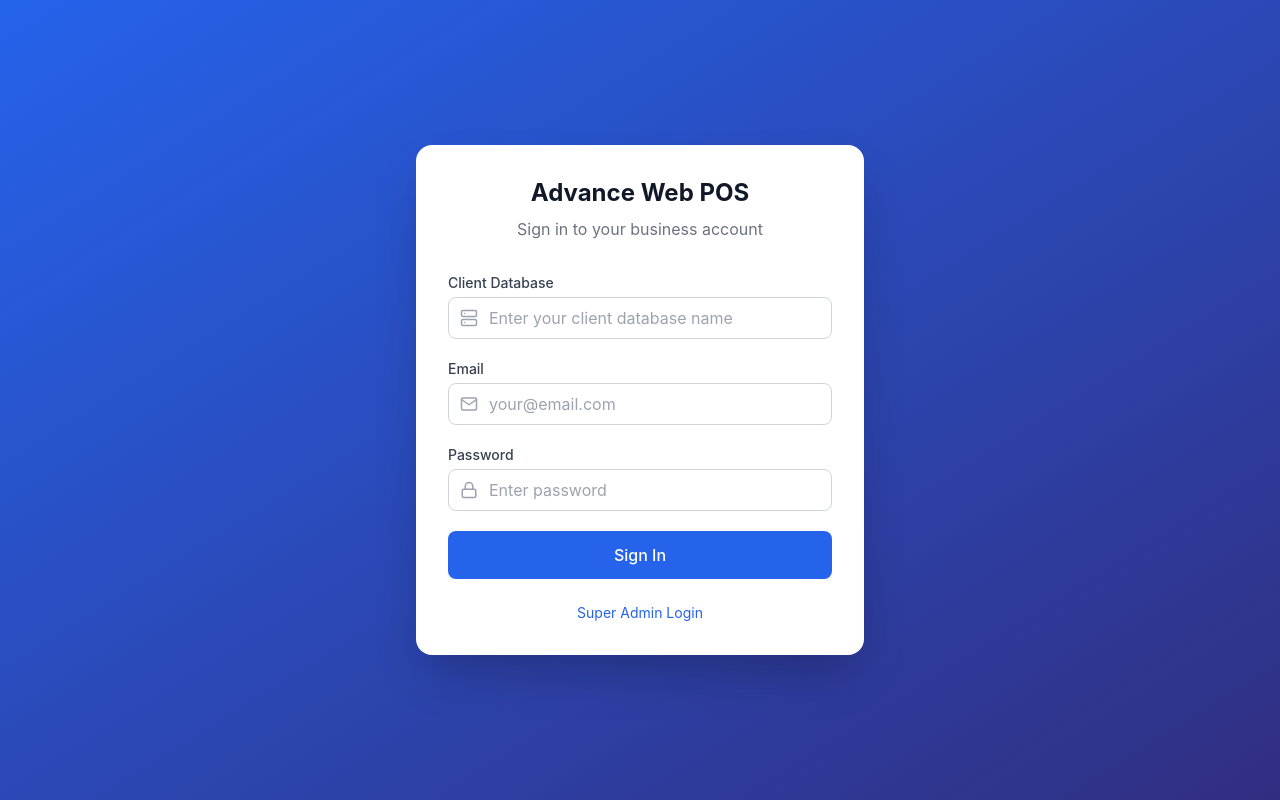
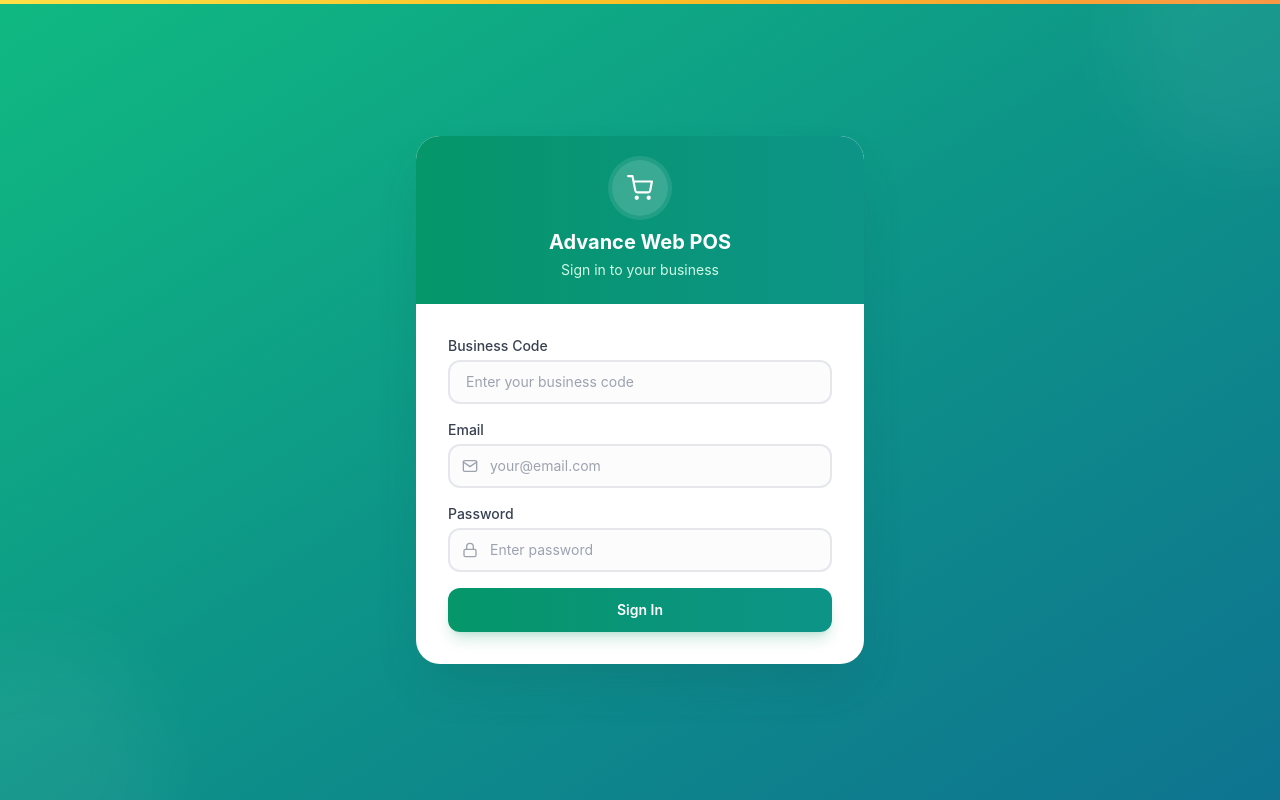
Before and after one commit to vibecodingexpert/Advance-Web-POS, a React (Vite) app in the folder frontend/: page /portal/login in a window 1280 px wide. Before the commit this address led to /login. Built offline with nearby package versions, Linux system fonts and the light colour scheme; no server answers.

Commit message:
Separate login pages - different designs, URLs, no cross-links

```diff
--- a/frontend/src/App.jsx
+++ b/frontend/src/App.jsx
@@ -39,9 +39,9 @@ function App() {
 
   return (
     <Routes>
-      <Route path="/" element={<Navigate to="/login" />} />
-      <Route path="/login" element={<ClientLogin />} />
-      <Route path="/admin/login" element={<SuperAdminLogin />} />
+      <Route path="/" element={<Navigate to="/portal/login" />} />
+      <Route path="/portal/login" element={<ClientLogin />} />
+      <Route path="/secure/login" element={<SuperAdminLogin />} />
 
       {user?.role === 'super_admin' ? (
         <Route path="/admin" element={<SuperAdminLayout />}>
@@ -69,7 +69,7 @@ function App() {
           <Route path="users" element={<Users />} />
         </Route>
       ) : (
-        <Route path="*" element={<Navigate to="/login" />} />
+        <Route path="*" element={<Navigate to="/portal/login" />} />
       )}
     </Routes>
   );
--- a/frontend/src/pages/auth/ClientLogin.jsx
+++ b/frontend/src/pages/auth/ClientLogin.jsx
@@ -2,7 +2,7 @@ import { useState, useEffect } from 'react';
 import { useDispatch, useSelector } from 'react-redux';
 import { useNavigate } from 'react-router-dom';
 import { clientLogin, clearError } from '../../store/slices/authSlice';
-import { FiMail, FiLock, FiServer, FiAlertCircle } from 'react-icons/fi';
+import { FiMail, FiLock, FiAlertCircle, FiShoppingCart } from 'react-icons/fi';
 
 const ClientLogin = () => {
   const [email, setEmail] = useState('');
@@ -27,45 +27,51 @@ const ClientLogin = () => {
   };
 
   return (
-    <div className="min-h-screen bg-gradient-to-br from-blue-600 to-indigo-900 flex items-center justify-center p-4">
-      <div className="bg-white dark:bg-gray-800 rounded-2xl shadow-2xl w-full max-w-md p-8">
-        <div className="text-center mb-8">
-          <h1 className="text-2xl font-bold text-gray-900 dark:text-white">Advance Web POS</h1>
-          <p className="text-gray-500 dark:text-gray-400 mt-2">Sign in to your business account</p>
+    <div className="min-h-screen bg-gradient-to-br from-emerald-500 via-teal-600 to-cyan-700 flex items-center justify-center p-4 relative overflow-hidden">
+      <div className="absolute inset-0 bg-gradient-to-br from-emerald-500/40 via-teal-600/30 to-cyan-700/40" />
+      <div className="absolute top-0 left-0 right-0 h-1 bg-gradient-to-r from-yellow-300 via-amber-400 to-orange-400" />
+      <div className="absolute -top-24 -right-24 w-64 h-64 bg-white/5 rounded-full blur-2xl" />
+      <div className="absolute -bottom-24 -left-24 w-64 h-64 bg-white/5 rounded-full blur-2xl" />
+
+      <div className="relative z-10 bg-white rounded-3xl shadow-2xl shadow-teal-900/20 w-full max-w-md overflow-hidden">
+        <div className="bg-gradient-to-r from-emerald-600 to-teal-600 px-8 py-6 text-center">
+          <div className="w-14 h-14 bg-white/20 backdrop-blur rounded-full flex items-center justify-center mx-auto mb-3 ring-4 ring-white/10">
+            <FiShoppingCart className="text-white" size={26} />
+          </div>
+          <h1 className="text-xl font-bold text-white">Advance Web POS</h1>
+          <p className="text-emerald-100 text-sm mt-1">Sign in to your business</p>
         </div>
 
+        <div className="p-8">
           {error && (
-          <div className="bg-red-50 dark:bg-red-900/30 text-red-600 dark:text-red-400 p-3 rounded-lg mb-4 flex items-center gap-2 text-sm">
-            <FiAlertCircle size={16} />
+            <div className="bg-red-50 border border-red-200 text-red-600 p-3.5 rounded-xl mb-5 flex items-center gap-2.5 text-sm">
+              <FiAlertCircle size={16} className="shrink-0" />
               {error}
             </div>
           )}
 
-        <form onSubmit={handleSubmit} className="space-y-5">
+          <form onSubmit={handleSubmit} className="space-y-4">
             <div>
-            <label className="block text-sm font-medium text-gray-700 dark:text-gray-300 mb-1">Client Database</label>
-            <div className="relative">
-              <FiServer className="absolute left-3 top-1/2 -translate-y-1/2 text-gray-400" size={18} />
+              <label className="block text-sm font-medium text-gray-700 mb-1">Business Code</label>
               <input
                 type="text"
                 value={clientDb}
                 onChange={(e) => setClientDb(e.target.value)}
-                className="input-field pl-10"
-                placeholder="Enter your client database name"
+                className="w-full border-2 border-gray-200 text-gray-800 rounded-xl px-4 py-2.5 text-sm focus:outline-none focus:border-emerald-400 focus:ring-2 focus:ring-emerald-100 transition-all placeholder-gray-400 bg-gray-50/50"
+                placeholder="Enter your business code"
                 required
               />
             </div>
-          </div>
 
             <div>
-            <label className="block text-sm font-medium text-gray-700 dark:text-gray-300 mb-1">Email</label>
+              <label className="block text-sm font-medium text-gray-700 mb-1">Email</label>
               <div className="relative">
-              <FiMail className="absolute left-3 top-1/2 -translate-y-1/2 text-gray-400" size={18} />
+                <FiMail className="absolute left-3.5 top-1/2 -translate-y-1/2 text-gray-400" size={16} />
                 <input
                   type="email"
                   value={email}
                   onChange={(e) => setEmail(e.target.value)}
-                className="input-field pl-10"
+                  className="w-full border-2 border-gray-200 text-gray-800 rounded-xl pl-10 pr-4 py-2.5 text-sm focus:outline-none focus:border-emerald-400 focus:ring-2 focus:ring-emerald-100 transition-all placeholder-gray-400 bg-gray-50/50"
                   placeholder="your@email.com"
                   required
                 />
@@ -73,28 +79,30 @@ const ClientLogin = () => {
             </div>
 
             <div>
-            <label className="block text-sm font-medium text-gray-700 dark:text-gray-300 mb-1">Password</label>
+              <label className="block text-sm font-medium text-gray-700 mb-1">Password</label>
               <div className="relative">
-              <FiLock className="absolute left-3 top-1/2 -translate-y-1/2 text-gray-400" size={18} />
+                <FiLock className="absolute left-3.5 top-1/2 -translate-y-1/2 text-gray-400" size={16} />
                 <input
                   type="password"
                   value={password}
                   onChange={(e) => setPassword(e.target.value)}
-                className="input-field pl-10"
+                  className="w-full border-2 border-gray-200 text-gray-800 rounded-xl pl-10 pr-4 py-2.5 text-sm focus:outline-none focus:border-emerald-400 focus:ring-2 focus:ring-emerald-100 transition-all placeholder-gray-400 bg-gray-50/50"
                   placeholder="Enter password"
                   required
                 />
               </div>
             </div>
 
-          <button type="submit" disabled={loading} className="btn-primary w-full py-3">
-            {loading ? 'Signing in...' : 'Sign In'}
+            <button type="submit" disabled={loading} className="w-full bg-gradient-to-r from-emerald-600 to-teal-600 hover:from-emerald-500 hover:to-teal-500 text-white font-semibold rounded-xl py-3 text-sm transition-all duration-200 shadow-lg shadow-emerald-600/20 disabled:opacity-50 disabled:cursor-not-allowed">
+              {loading ? (
+                <span className="flex items-center justify-center gap-2">
+                  <svg className="animate-spin h-4 w-4" viewBox="0 0 24 24"><circle className="opacity-25" cx="12" cy="12" r="10" stroke="currentColor" strokeWidth="4" fill="none"/><path className="opacity-75" fill="currentColor" d="M4 12a8 8 0 018-8V0C5.373 0 0 5.373 0 12h4z"/></svg>
+                  Signing in...
+                </span>
+              ) : 'Sign In'}
             </button>
           </form>
-
-        <p className="text-center mt-6 text-sm text-gray-500 dark:text-gray-400">
-          <a href="/admin/login" className="text-primary-600 hover:text-primary-700 dark:text-primary-400">Super Admin Login</a>
-        </p>
+        </div>
       </div>
     </div>
   );
--- a/frontend/src/pages/auth/SuperAdminLogin.jsx
+++ b/frontend/src/pages/auth/SuperAdminLogin.jsx
@@ -2,7 +2,7 @@ import { useState, useEffect } from 'react';
 import { useDispatch, useSelector } from 'react-redux';
 import { useNavigate } from 'react-router-dom';
 import { superAdminLogin, clearError } from '../../store/slices/authSlice';
-import { FiMail, FiLock, FiAlertCircle } from 'react-icons/fi';
+import { FiMail, FiLock, FiAlertCircle, FiShield } from 'react-icons/fi';
 
 const SuperAdminLogin = () => {
   const [email, setEmail] = useState('');
@@ -24,30 +24,37 @@ const SuperAdminLogin = () => {
   };
 
   return (
-    <div className="min-h-screen bg-gradient-to-br from-primary-600 to-primary-900 flex items-center justify-center p-4">
-      <div className="bg-white dark:bg-gray-800 rounded-2xl shadow-2xl w-full max-w-md p-8">
-        <div className="text-center mb-8">
-          <h1 className="text-2xl font-bold text-gray-900 dark:text-white">Admin Login</h1>
-          <p className="text-gray-500 dark:text-gray-400 mt-2">Super Admin Panel</p>
+    <div className="min-h-screen bg-gray-950 flex items-center justify-center p-4 relative overflow-hidden">
+      <div className="absolute inset-0 bg-gradient-to-br from-gray-900 via-gray-950 to-black" />
+      <div className="absolute top-20 left-10 w-96 h-96 bg-primary-900/20 rounded-full blur-3xl" />
+      <div className="absolute bottom-20 right-10 w-80 h-80 bg-blue-900/20 rounded-full blur-3xl" />
+
+      <div className="relative z-10 bg-gray-900/80 backdrop-blur-xl border border-gray-800 rounded-3xl shadow-[0_0_50px_rgba(59,130,246,0.1)] w-full max-w-md p-10">
+        <div className="flex flex-col items-center mb-10">
+          <div className="w-16 h-16 bg-gradient-to-br from-primary-600 to-primary-800 rounded-2xl flex items-center justify-center mb-5 shadow-lg shadow-primary-600/20">
+            <FiShield className="text-white" size={30} />
+          </div>
+          <h1 className="text-2xl font-bold text-white tracking-tight">Administrator</h1>
+          <p className="text-gray-500 text-sm mt-1">Super Admin Panel</p>
         </div>
 
         {error && (
-          <div className="bg-red-50 dark:bg-red-900/30 text-red-600 dark:text-red-400 p-3 rounded-lg mb-4 flex items-center gap-2 text-sm">
-            <FiAlertCircle size={16} />
+          <div className="bg-red-900/30 border border-red-800/50 text-red-400 p-3.5 rounded-xl mb-5 flex items-center gap-2.5 text-sm backdrop-blur-sm">
+            <FiAlertCircle size={16} className="shrink-0" />
             {error}
           </div>
         )}
 
         <form onSubmit={handleSubmit} className="space-y-5">
           <div>
-            <label className="block text-sm font-medium text-gray-700 dark:text-gray-300 mb-1">Email</label>
+            <label className="block text-sm font-medium text-gray-400 mb-1.5">Email</label>
             <div className="relative">
-              <FiMail className="absolute left-3 top-1/2 -translate-y-1/2 text-gray-400" size={18} />
+              <FiMail className="absolute left-3.5 top-1/2 -translate-y-1/2 text-gray-600" size={16} />
               <input
                 type="email"
                 value={email}
                 onChange={(e) => setEmail(e.target.value)}
-                className="input-field pl-10"
+                className="w-full bg-gray-800/50 border border-gray-700 text-gray-100 rounded-xl px-10 py-3 text-sm focus:outline-none focus:ring-2 focus:ring-primary-500/50 focus:border-primary-500/50 transition-all placeholder-gray-500"
                 placeholder="admin@pos.com"
                 required
               />
@@ -55,28 +62,29 @@ const SuperAdminLogin = () => {
           </div>
 
           <div>
-            <label className="block text-sm font-medium text-gray-700 dark:text-gray-300 mb-1">Password</label>
+            <label className="block text-sm font-medium text-gray-400 mb-1.5">Password</label>
             <div className="relative">
-              <FiLock className="absolute left-3 top-1/2 -translate-y-1/2 text-gray-400" size={18} />
+              <FiLock className="absolute left-3.5 top-1/2 -translate-y-1/2 text-gray-600" size={16} />
               <input
                 type="password"
                 value={password}
                 onChange={(e) => setPassword(e.target.value)}
-                className="input-field pl-10"
+                className="w-full bg-gray-800/50 border border-gray-700 text-gray-100 rounded-xl px-10 py-3 text-sm focus:outline-none focus:ring-2 focus:ring-primary-500/50 focus:border-primary-500/50 transition-all placeholder-gray-500"
                 placeholder="Enter password"
                 required
               />
             </div>
           </div>
 
-          <button type="submit" disabled={loading} className="btn-primary w-full py-3">
-            {loading ? 'Signing in...' : 'Sign In'}
+          <button type="submit" disabled={loading} className="w-full bg-gradient-to-r from-primary-600 to-primary-700 hover:from-primary-500 hover:to-primary-600 text-white font-medium rounded-xl py-3 text-sm transition-all duration-200 shadow-lg shadow-primary-600/20 disabled:opacity-50 disabled:cursor-not-allowed">
+            {loading ? (
+              <span className="flex items-center justify-center gap-2">
+                <svg className="animate-spin h-4 w-4" viewBox="0 0 24 24"><circle className="opacity-25" cx="12" cy="12" r="10" stroke="currentColor" strokeWidth="4" fill="none"/><path className="opacity-75" fill="currentColor" d="M4 12a8 8 0 018-8V0C5.373 0 0 5.373 0 12h4z"/></svg>
+                Verifying...
+              </span>
+            ) : 'Sign In'}
           </button>
         </form>
-
-        <p className="text-center mt-6 text-sm text-gray-500 dark:text-gray-400">
-          <a href="/login" className="text-primary-600 hover:text-primary-700 dark:text-primary-400">Client Login</a>
-        </p>
       </div>
     </div>
   );
--- a/frontend/src/services/api.js
+++ b/frontend/src/services/api.js
@@ -43,7 +43,7 @@ api.interceptors.response.use(
         localStorage.removeItem('token');
         localStorage.removeItem('refreshToken');
         localStorage.removeItem('user');
-        window.location.href = '/login';
+        window.location.href = '/portal/login';
         return Promise.reject(refreshError);
       }
     }
```
Also changed, not shown: 1 other file (tests, documents, lock files or other folders). Lines whose indentation alone changed are shown as unchanged.
